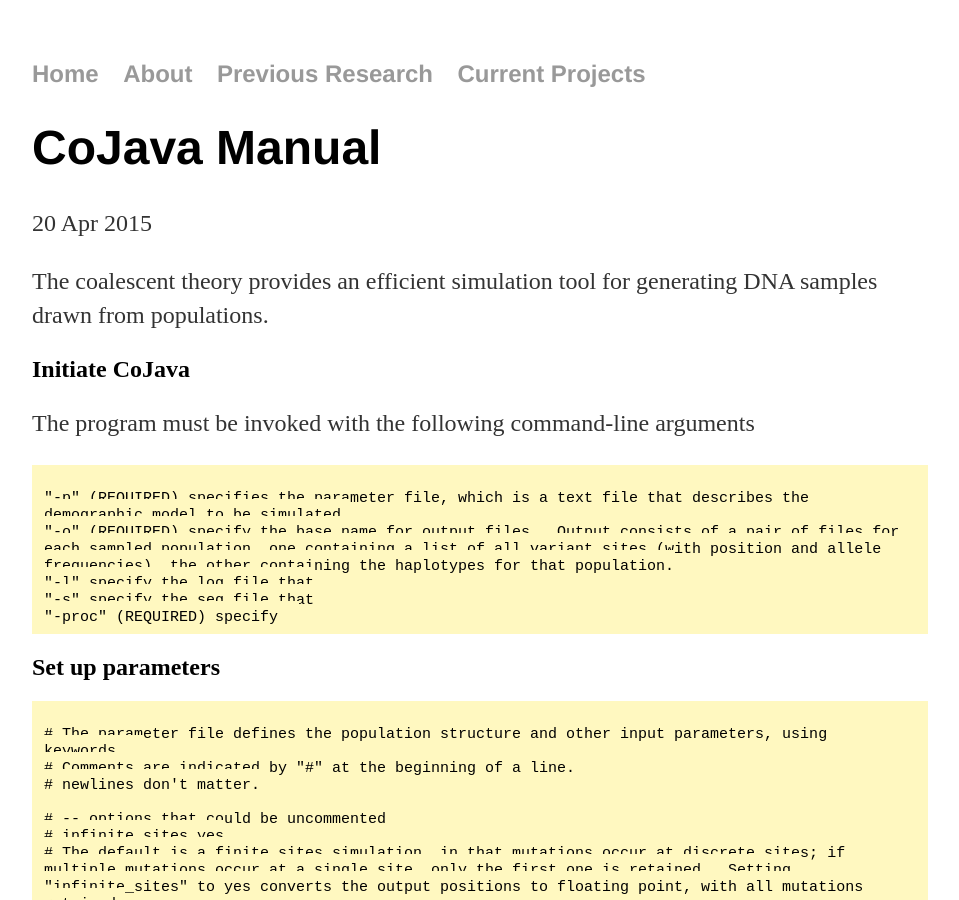
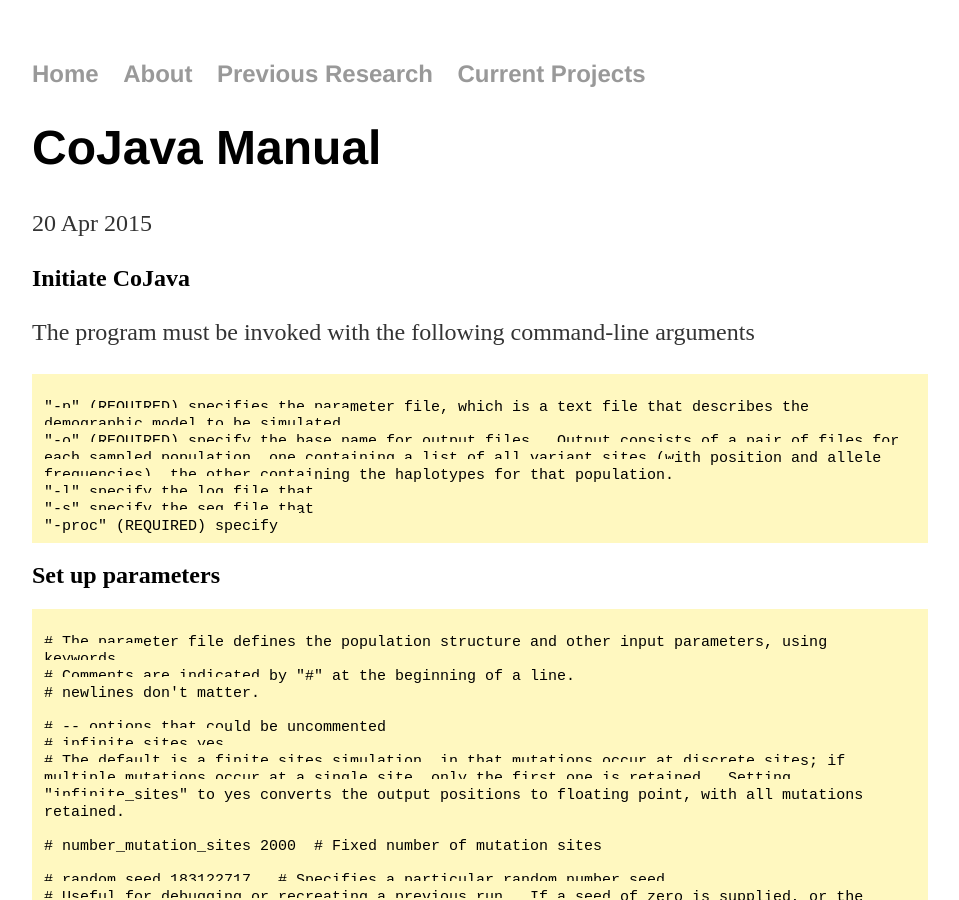
Before and after one commit to lybird300/lybird300.github.io, a Jekyll site: the page built from _posts/2015-04-20-cojava-manual.md, in a window 1280 px wide and 900 px high. Shown: the whole window, without its empty margins (160-1119 px from the left). Built offline with Jekyll 4.4.1, drawn with Linux system fonts in a browser that asks for light colours.

Commit message:
Update 2015-04-20-cojava-manual.md

```diff
--- a/_posts/2015-04-20-cojava-manual.md
+++ b/_posts/2015-04-20-cojava-manual.md
@@ -3,8 +3,6 @@ layout: post
 title: "CoJava Manual"
 date: 2015-04-20
 ---
-The coalescent theory provides an efficient simulation tool for generating DNA samples drawn from populations.
-
 <h2>Initiate CoJava</h2>
 The program must be invoked with the following command-line arguments
 <br/>
```
